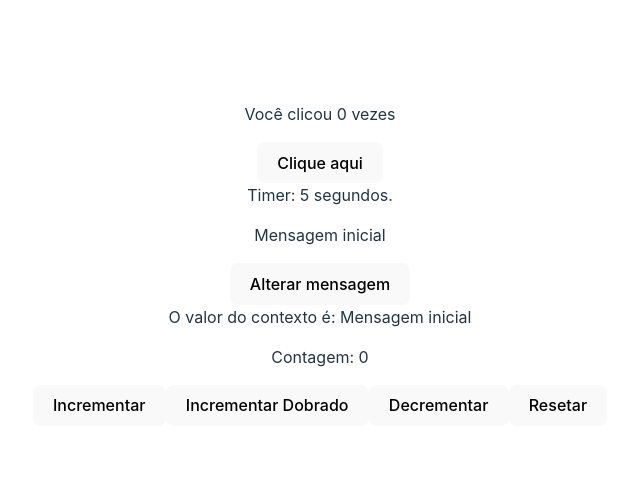
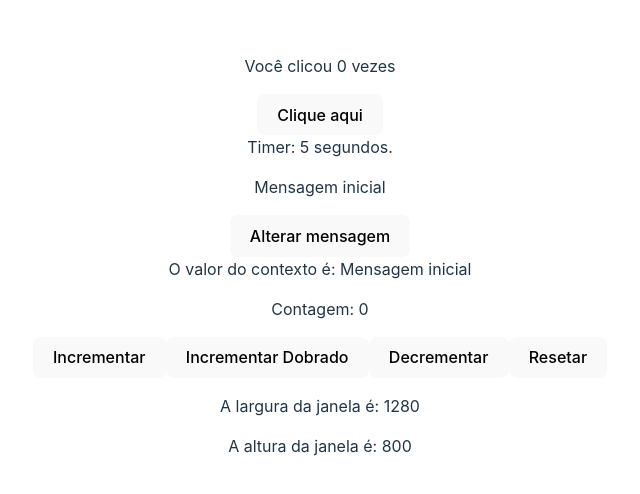
Before and after one commit to mariialauraa/react.js, a React (Vite) app in the folder 03_hooks/: page / in a window 1280 px wide. Shown: the part 144-638 px from the top of the page, without its empty margins (320-960 px from the left). Built offline with nearby package versions, Linux system fonts and the light colour scheme.

Commit message:
Custom Hooks

```diff
--- a/03_hooks/src/App.jsx
+++ b/03_hooks/src/App.jsx
@@ -5,6 +5,7 @@
 import { MeuContextoProvider } from './contexts/MeuContexto'
 import ValorDoContexto from './components/ValorDoContexto'
 import Contador from './components/Contador'
+import DisplayWindowSize from './components/DisplayWindowSize'
 
 function App() {
   return (
@@ -22,7 +23,9 @@
     {/* 2.3 useReducer */}
     {/* estudos mais complexos */}
     <Contador />
-
+    {/* 2.4 Custom hook */}
+    <DisplayWindowSize />
+    {/* Slots e children props */}
     </>
   )
 }
--- /dev/null
+++ b/03_hooks/src/components/DisplayWindowSize.jsx
@@ -0,0 +1,17 @@
+// componente para usar o hook useWindowSize.js
+
+import useWindowSize from "../hooks/useWindowSize"
+
+const DisplayWindowSize = () => {
+    // extrai a width e height do hook
+    const {width, height} = useWindowSize()
+
+  return (
+    <div>
+        <p>A largura da janela é: {width}</p>
+        <p>A altura da janela é: {height}</p>
+    </div>
+  )
+}
+
+export default DisplayWindowSize
--- /dev/null
+++ b/03_hooks/src/hooks/useWindowSize.js
@@ -0,0 +1,36 @@
+import { useState, useEffect } from "react";
+
+// função que vai ser executada no componente
+// já cria exportando
+
+export default function useWindowSize() {
+    // useState com objeto:
+    const [windowSize, setWindowSize] = useState({
+        width: window.innerWidth,
+        height: window.innerHeight
+    })
+
+    // monitorar as mudanças:
+    useEffect(() => {
+
+        // Função que altera os valores do windowSize toda vez que a janela for redimensionada
+        function handleResize() {
+            setWindowSize({
+                width: window.innerWidth,
+                height: window.innerHeight
+            })
+        }
+
+        // Evento que dispara a função
+        window.addEventListener('resize', handleResize)
+
+        // executa uma vez
+        handleResize()
+
+        // Limpeza de memória
+        return () => window.removeEventListener('resize', handleResize)
+    }, [])
+
+    // retorna o que vai ser usado nos componentes
+    return windowSize;
+}
```
